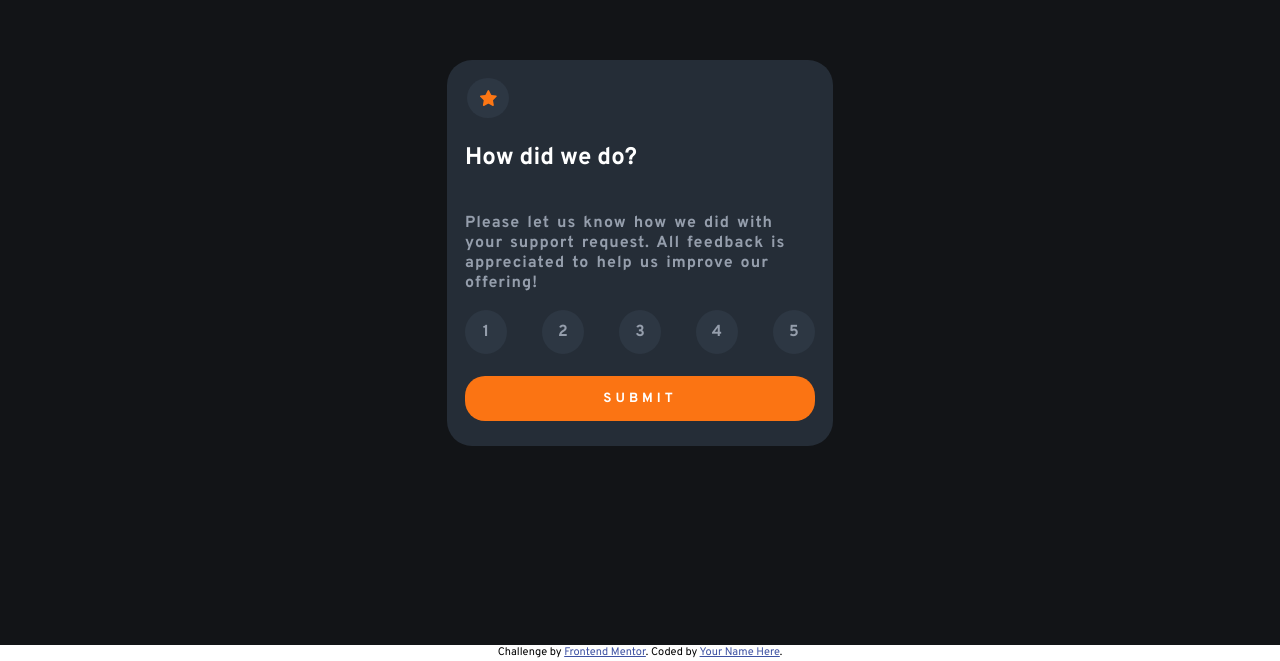
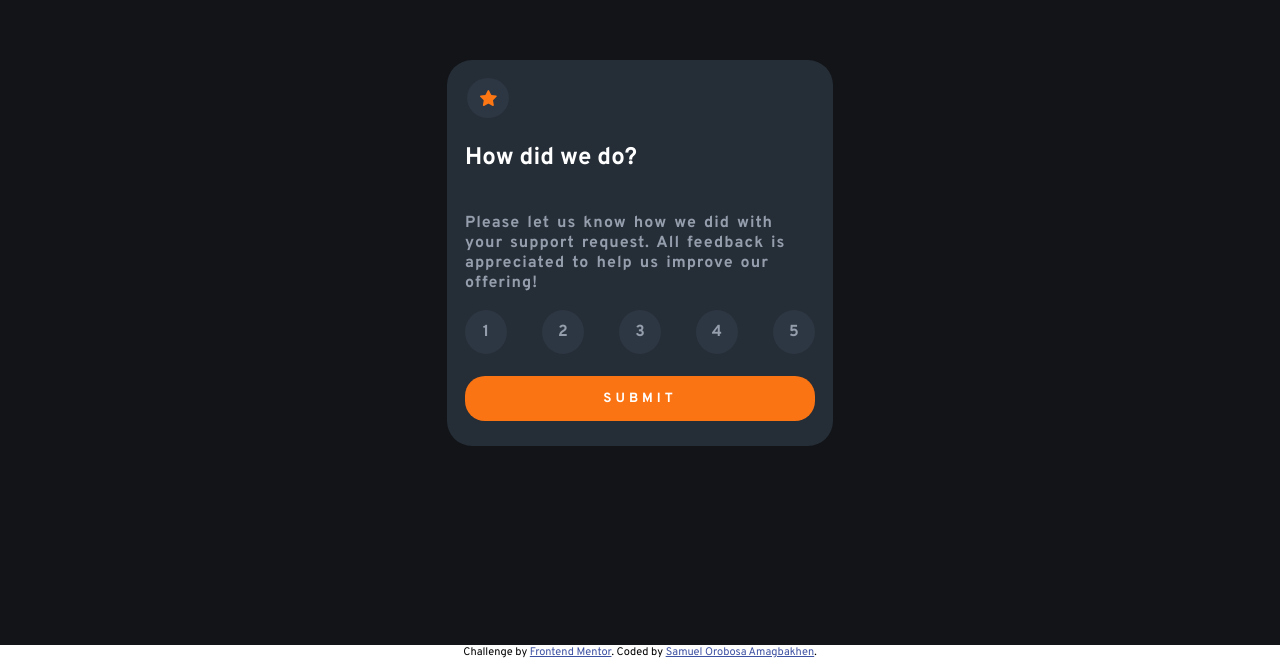
Before and after one commit to samuelorobosa/interactive-rating-component-main, a plain HTML site: page index.html in a window 1280 px wide. Shown: the part 139-800 px from the top of the page. Drawn offline with Linux system fonts and the light colour scheme.

Commit message:
Finished task

```diff
--- a/index.html
+++ b/index.html
@@ -36,7 +36,7 @@
 
     <div class="attribution">
         Challenge by <a href="https://www.frontendmentor.io?ref=challenge" target="_blank">Frontend Mentor</a>.
-        Coded by <a href="#">Your Name Here</a>.
+        Coded by <a href="https://samuelorobosa.xyz/">Samuel Orobosa Amagbakhen</a>.
     </div>
 
     <script src="./dist/js/index.js"></script>
```
Also changed, not shown: images/Screenshot from 2022-06-18 19-14-08.png (added), 1 other file.
